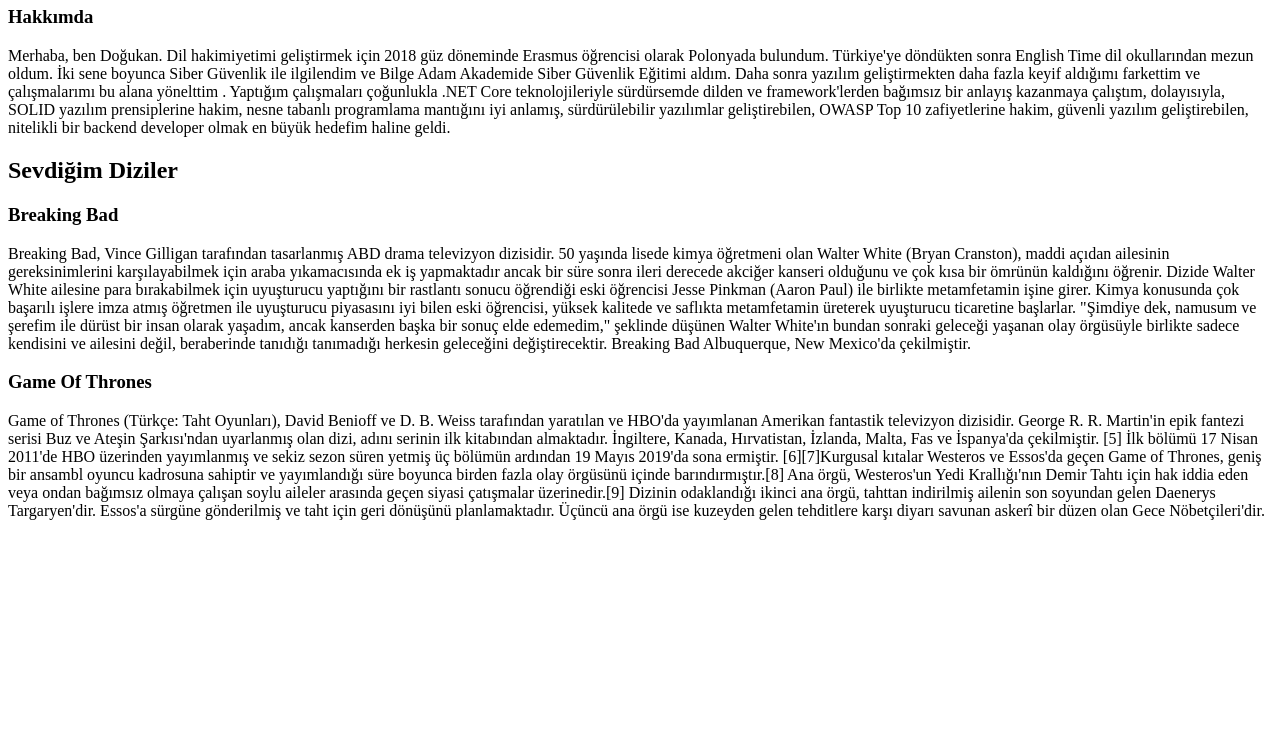
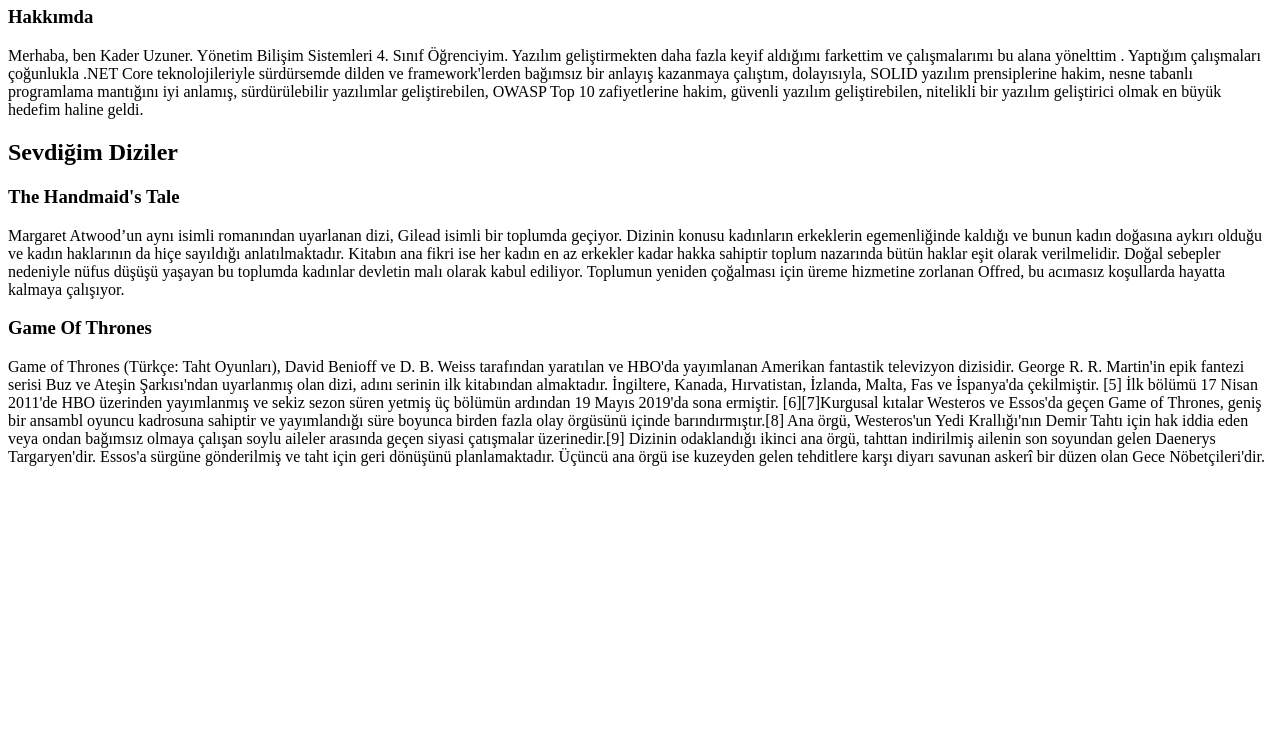
Before and after one commit to KaderUzuner/task01, a plain HTML site: page patika-html/odev-1/index.html in a window 1280 px wide. Shown: the part 60-800 px from the top of the page. Drawn offline with Linux system fonts and the light colour scheme.

Commit message:
first commit

```diff
--- a/patika-html/odev-1/index.html
+++ b/patika-html/odev-1/index.html
@@ -8,33 +8,26 @@
 <body>
     <div> <!-- Daha düzenli durmasını istediğim için hepsini genel bir div içerisine aldım. ve konu konu divlerimi ayırdım.-->
         <div>
-            <h1>Doğukan Muhittin Gümüş</h1> <!-- h1 etiketi ile ismimi başlık tanımladım-->
+            <h1>Kader Uzuner</h1> <!-- h1 etiketi ile ismimi başlık tanımladım-->
 
             <h3>Hakkımda</h3> <!-- h3 etiketi ile hakkımda alanını alt başlık olarak tanımladım.-->
                 <p> <!-- Hakkımda alanını paragraf olarak tanımladım.-->
-                    Merhaba, ben Doğukan. Dil hakimiyetimi geliştirmek için 2018 güz döneminde Erasmus öğrencisi olarak Polonyada bulundum.
-                    Türkiye'ye döndükten sonra English Time dil okullarından mezun oldum. İki sene boyunca Siber Güvenlik ile ilgilendim ve Bilge Adam Akademide Siber Güvenlik Eğitimi aldım.
-                    Daha sonra yazılım geliştirmekten daha fazla keyif aldığımı farkettim ve çalışmalarımı bu alana yönelttim .
+                    Merhaba, ben Kader Uzuner. Yönetim Bilişim Sistemleri 4. Sınıf Öğrenciyim. Yazılım geliştirmekten daha fazla keyif aldığımı farkettim ve çalışmalarımı bu alana yönelttim .
                     Yaptığım çalışmaları çoğunlukla .NET Core teknolojileriyle sürdürsemde dilden ve framework'lerden bağımsız bir anlayış kazanmaya çalıştım, dolayısıyla,
                     SOLID yazılım prensiplerine hakim, nesne tabanlı programlama mantığını iyi anlamış, sürdürülebilir yazılımlar geliştirebilen, OWASP Top 10 zafiyetlerine hakim,
-                    güvenli yazılım geliştirebilen, nitelikli bir backend developer olmak en büyük hedefim haline geldi.
+                    güvenli yazılım geliştirebilen, nitelikli bir yazılım geliştirici olmak en büyük hedefim haline geldi.
                 </p>
             </div>
         <div>
             <h2>Sevdiğim Diziler</h2> <!-- Sevdiğim dizileri h2 etiketi ile bir alt başlık olarak tanımladım.-->
             <div>
-                <h3>Breaking Bad</h3><!-- Breaking Bad dizi ismini h3 etiketi ile bir alt başlık olarak tanımladım.-->
+                <h3>The Handmaid's Tale </h3><!-- Breaking Bad dizi ismini h3 etiketi ile bir alt başlık olarak tanımladım.-->
                 <p>
-                    Breaking Bad, Vince Gilligan tarafından tasarlanmış ABD drama televizyon dizisidir.
-                    50 yaşında lisede kimya öğretmeni olan Walter White (Bryan Cranston), maddi açıdan
-                    ailesinin gereksinimlerini karşılayabilmek için araba yıkamacısında ek iş yapmaktadır
-                    ancak bir süre sonra ileri derecede akciğer kanseri olduğunu ve çok kısa bir ömrünün kaldığını öğrenir.
-                    Dizide Walter White ailesine para bırakabilmek için uyuşturucu yaptığını bir rastlantı sonucu öğrendiği eski öğrencisi
-                    Jesse Pinkman (Aaron Paul) ile birlikte metamfetamin işine girer. Kimya konusunda çok başarılı işlere imza atmış öğretmen
-                    ile uyuşturucu piyasasını iyi bilen eski öğrencisi, yüksek kalitede ve saflıkta metamfetamin üreterek uyuşturucu ticaretine başlarlar.
-                    "Şimdiye dek, namusum ve şerefim ile dürüst bir insan olarak yaşadım, ancak kanserden başka bir sonuç elde edemedim," şeklinde düşünen
-                    Walter White'ın bundan sonraki geleceği yaşanan olay örgüsüyle birlikte sadece kendisini ve ailesini değil, beraberinde tanıdığı tanımadığı
-                    herkesin geleceğini değiştirecektir. Breaking Bad Albuquerque, New Mexico'da çekilmiştir.
+                    Margaret Atwood’un aynı isimli romanından uyarlanan dizi, Gilead isimli bir toplumda geçiyor.
+                    Dizinin konusu kadınların erkeklerin egemenliğinde kaldığı ve bunun kadın doğasına aykırı olduğu ve kadın haklarının da hiçe sayıldığı anlatılmaktadır.
+                    Kitabın ana fikri ise her kadın en az erkekler kadar hakka sahiptir toplum nazarında bütün haklar eşit olarak verilmelidir.
+                    Doğal sebepler nedeniyle nüfus düşüşü yaşayan bu toplumda kadınlar devletin malı olarak kabul ediliyor.
+                    Toplumun yeniden çoğalması için üreme hizmetine zorlanan Offred, bu acımasız koşullarda hayatta kalmaya çalışıyor.
                 </p>
             </div>
 
```
